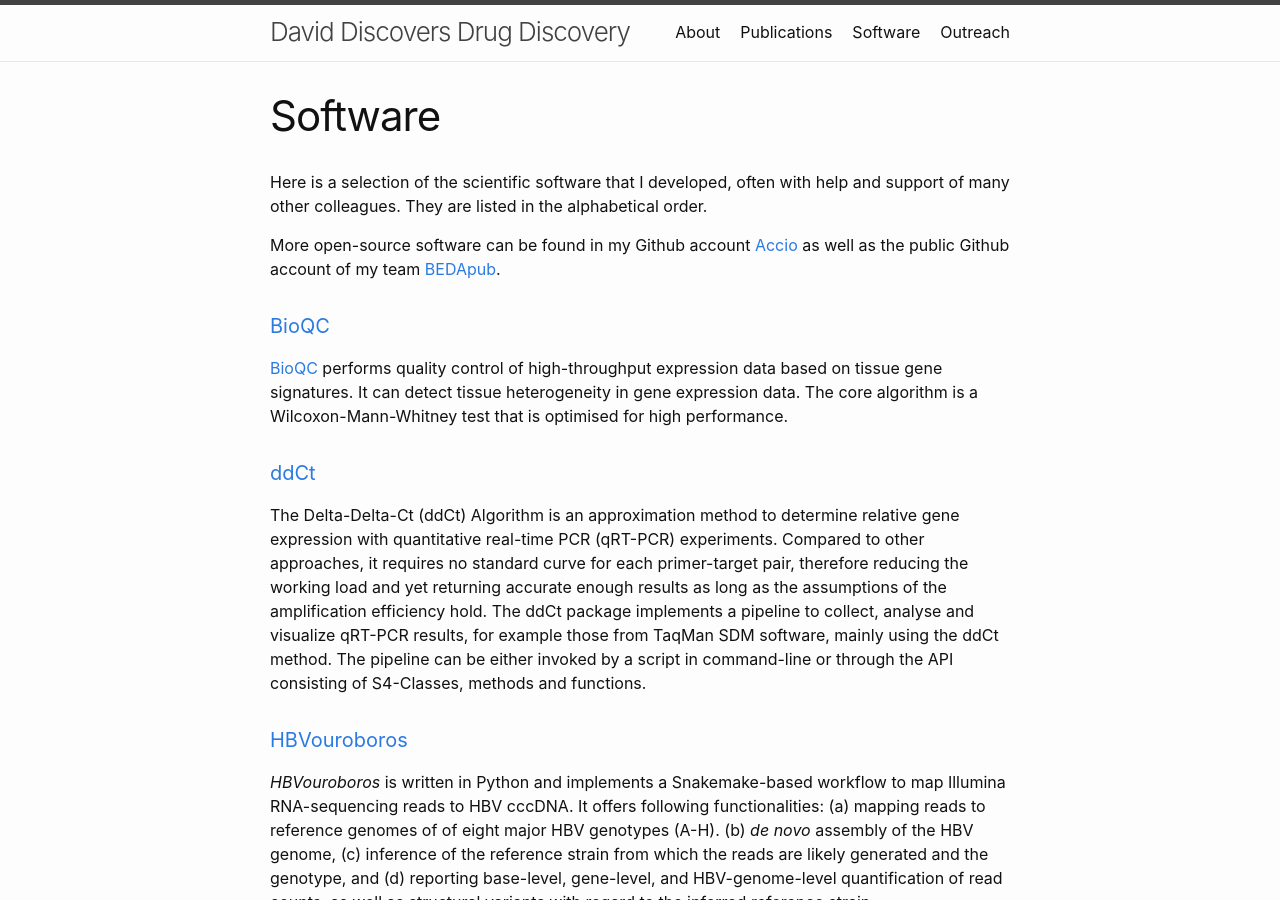
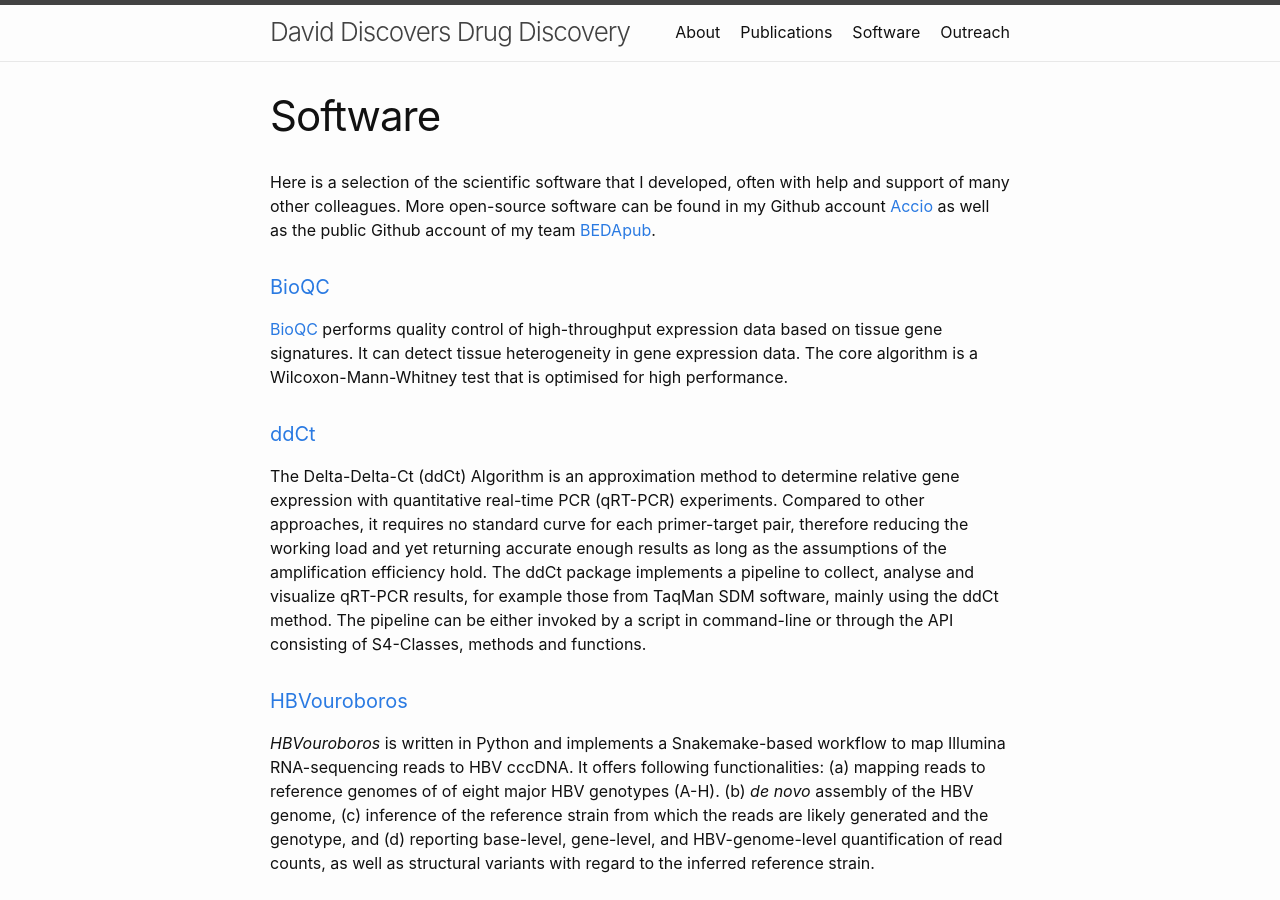
Before and after one commit to Accio/accio.github.io, a Jekyll site: the page built from _pages/software.md, in a window 1280 px wide and 900 px high. Built offline with Jekyll 4.4.1, drawn with Linux system fonts in a browser that asks for light colours.

Commit message:
add splicekit, and simplify texts in the software page

```diff
--- a/_pages/software.md
+++ b/_pages/software.md
@@ -6,11 +6,9 @@ author_profile: true
 ---
 
 Here is a selection of the scientific software that I developed, often with help
-and support of many other colleagues. They are listed in the alphabetical order.
-
-More open-source software can be found in my Github account
-[Accio](http://github.com/Accio) as well as the public Github account of my team
-[BEDApub](http://github.com/BEDApub).
+and support of many other colleagues. More open-source software can be found in
+my Github account [Accio](http://github.com/Accio) as well as the public Github
+account of my team [BEDApub](http://github.com/BEDApub).
 
 #### [BioQC](https://www.bioconductor.org/packages/release/bioc/html/BioQC.html)
 
```
Also changed, not shown: _pages/publications.md (+5 -1 lines).
